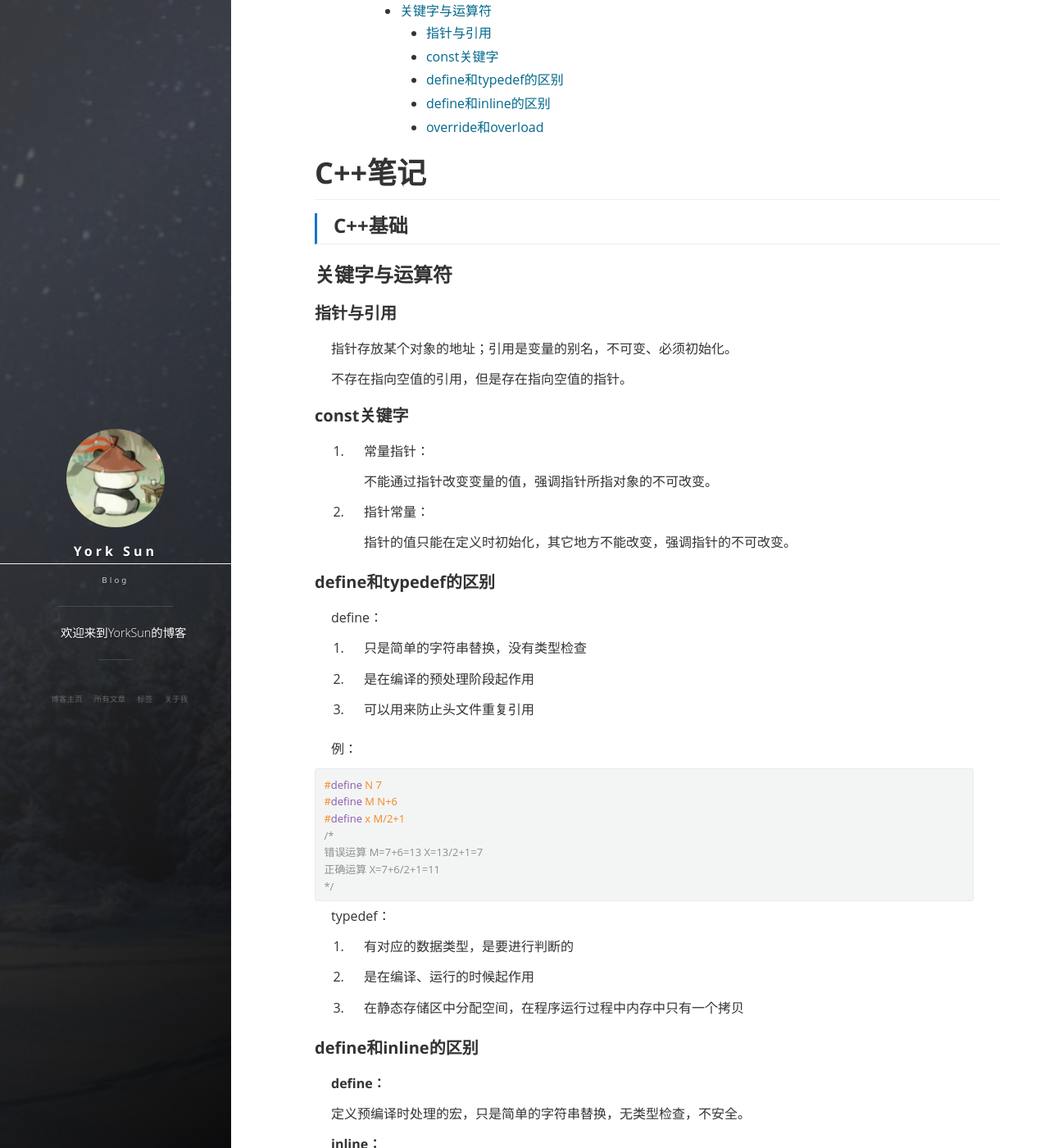
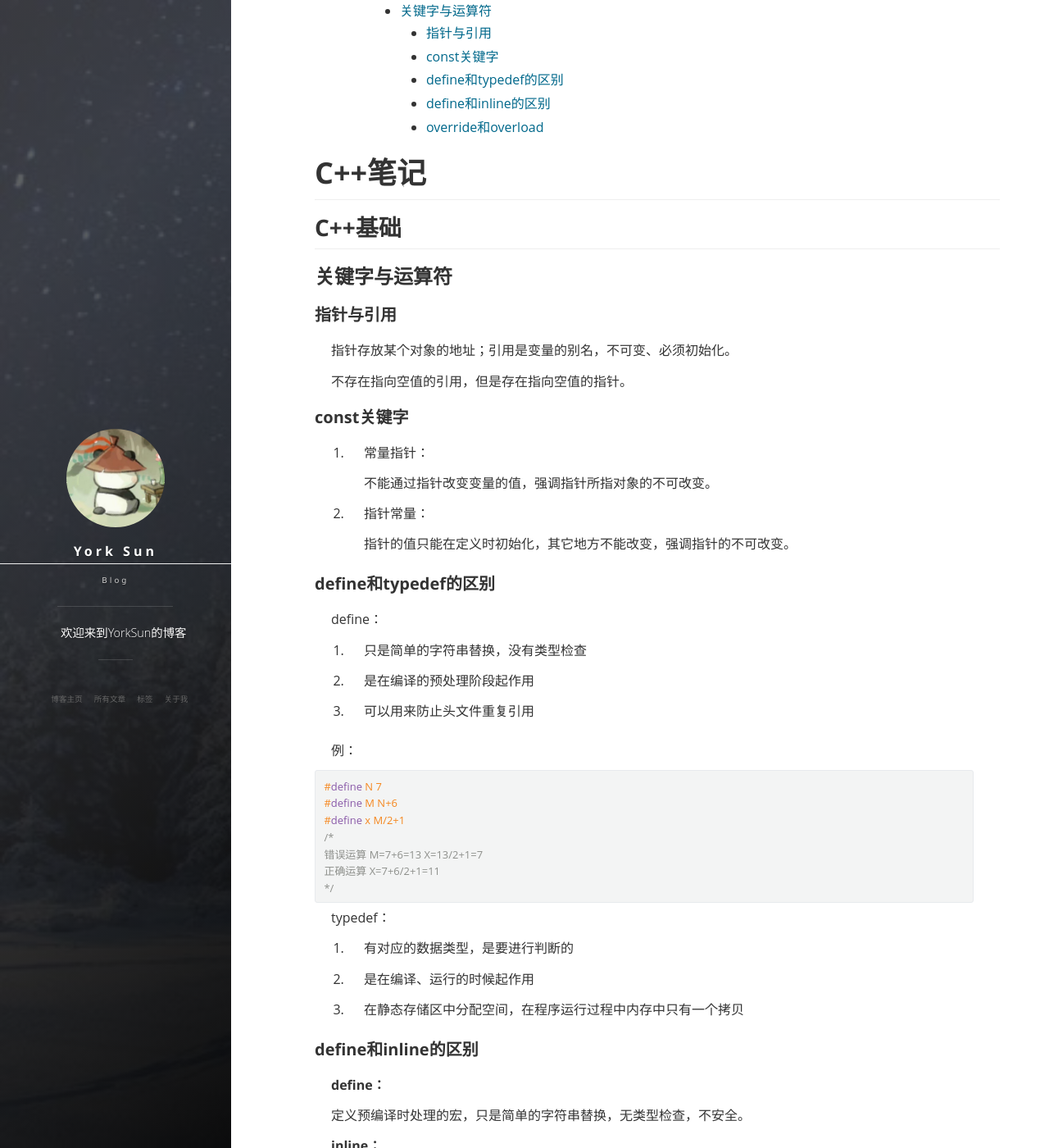
Before and after one commit to YorkSunSdu/YorkSunSdu.github.io, a Jekyll site: the page built from _posts/2023-03-29-C++笔记.md, in a window 1280 px wide and 1400 px high, scrolled down 294 px. Shown: the whole window at 82% size. Built offline with Jekyll 4.4.1, drawn with Linux system fonts in a browser that asks for light colours; nearby versions of some CDN libraries; some web fonts are replaced; comment, search, counter and statistics services are not loaded.

Commit message:
change h2 style

```diff
--- a/css/main.css
+++ b/css/main.css
@@ -6,6 +6,7 @@
 @import url(tomorrow.css);
 
 /* 新增字体 */
+
 /* open-sans-regular - latin-ext_latin */
 @font-face {
   font-family: 'Open Sans';
--- a/css/post.css
+++ b/css/post.css
@@ -1,10 +1,10 @@
 
-.post h2 {
+/* .post h2 {
   font-size: 1.5em;
-  font-weight: bold;
+  font-weight: bold; */
   /*background:#B9D3EE;*/
   /*text-align: center;*/
-  padding-left: 20px;
+  /* padding-left: 20px;
   margin-bottom: 20px;
   border-left: 3px solid #1874CD;
-}
+} */
```
